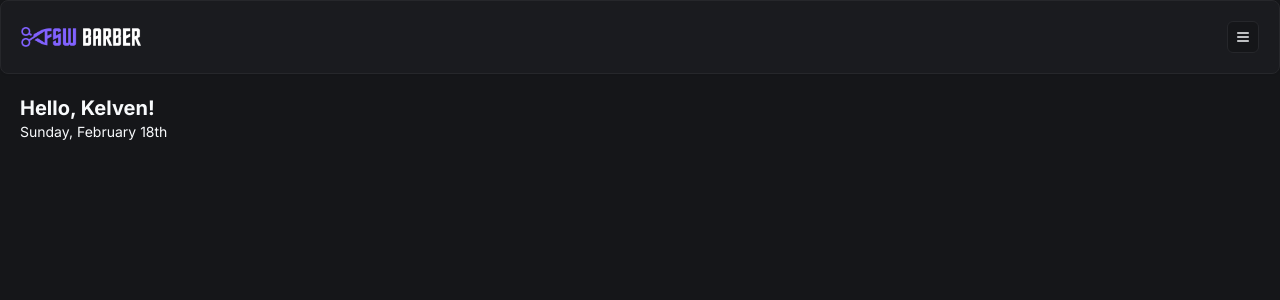
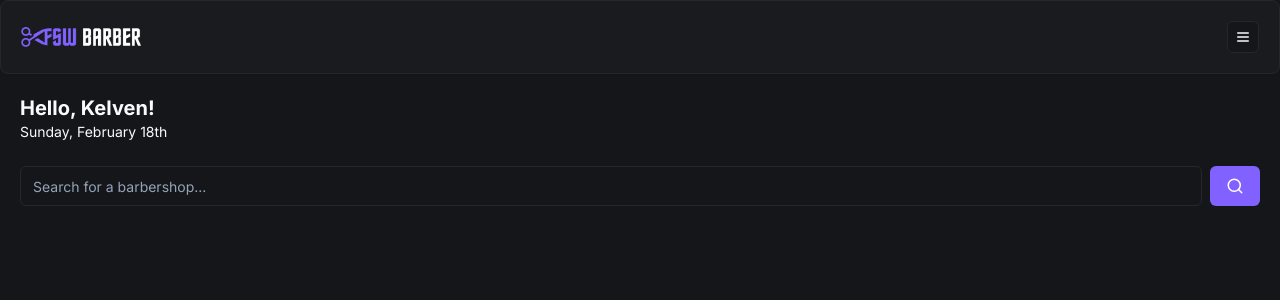
Before and after one commit to KelvenFontes/BarberApp, a Next.js app: page / in a window 1280 px wide. Shown: the top 300 px of the page. Built offline with nearby package versions, Linux system fonts and the light colour scheme.

Commit message:
feat: add initial search components

```diff
--- /dev/null
+++ b/app/(home)/_components/search.tsx
@@ -0,0 +1,18 @@
+"use client"
+
+import { Button } from "@/app/components/ui/button";
+import { Input } from "@/app/components/ui/input";
+import { SearchIcon } from "lucide-react";
+
+const Search = () => {
+  return (
+    <div className="flex items-center gap-2">
+      <Input placeholder="Search for a barbershop..."/>
+      <Button variant="default">
+        <SearchIcon size={18}/>
+      </Button>
+    </div>
+  );
+}
+
+export default Search;
--- a/app/(home)/page.tsx
+++ b/app/(home)/page.tsx
@@ -1,16 +1,23 @@
 import { format } from "date-fns";
 import Header from "../components/header";
+import Search from "./_components/search";
 
 export default function Home() {
   return (
     <div>
       <Header />
+
       <div className="px-5 pt-5">
         <h2 className="text-xl font-bold">Hello, Kelven!</h2>
         <p className="capitalize text-sm">
           {format(new Date(), "EEEE',' MMMM do'")}
         </p>
       </div>
+
+      <div className="px-5 mt-6">
+        <Search />
+      </div>
+
     </div>
   );
 }
--- /dev/null
+++ b/app/components/ui/input.tsx
@@ -0,0 +1,25 @@
+import * as React from "react"
+
+import { cn } from "@/app/lib/utils"
+
+export interface InputProps
+  extends React.InputHTMLAttributes<HTMLInputElement> {}
+
+const Input = React.forwardRef<HTMLInputElement, InputProps>(
+  ({ className, type, ...props }, ref) => {
+    return (
+      <input
+        type={type}
+        className={cn(
+          "flex h-10 w-full rounded-md border border-input bg-background px-3 py-2 text-sm ring-offset-background file:border-0 file:bg-transparent file:text-sm file:font-medium placeholder:text-muted-foreground focus-visible:outline-none focus-visible:ring-2 focus-visible:ring-ring focus-visible:ring-offset-2 disabled:cursor-not-allowed disabled:opacity-50",
+          className
+        )}
+        ref={ref}
+        {...props}
+      />
+    )
+  }
+)
+Input.displayName = "Input"
+
+export { Input }
```
